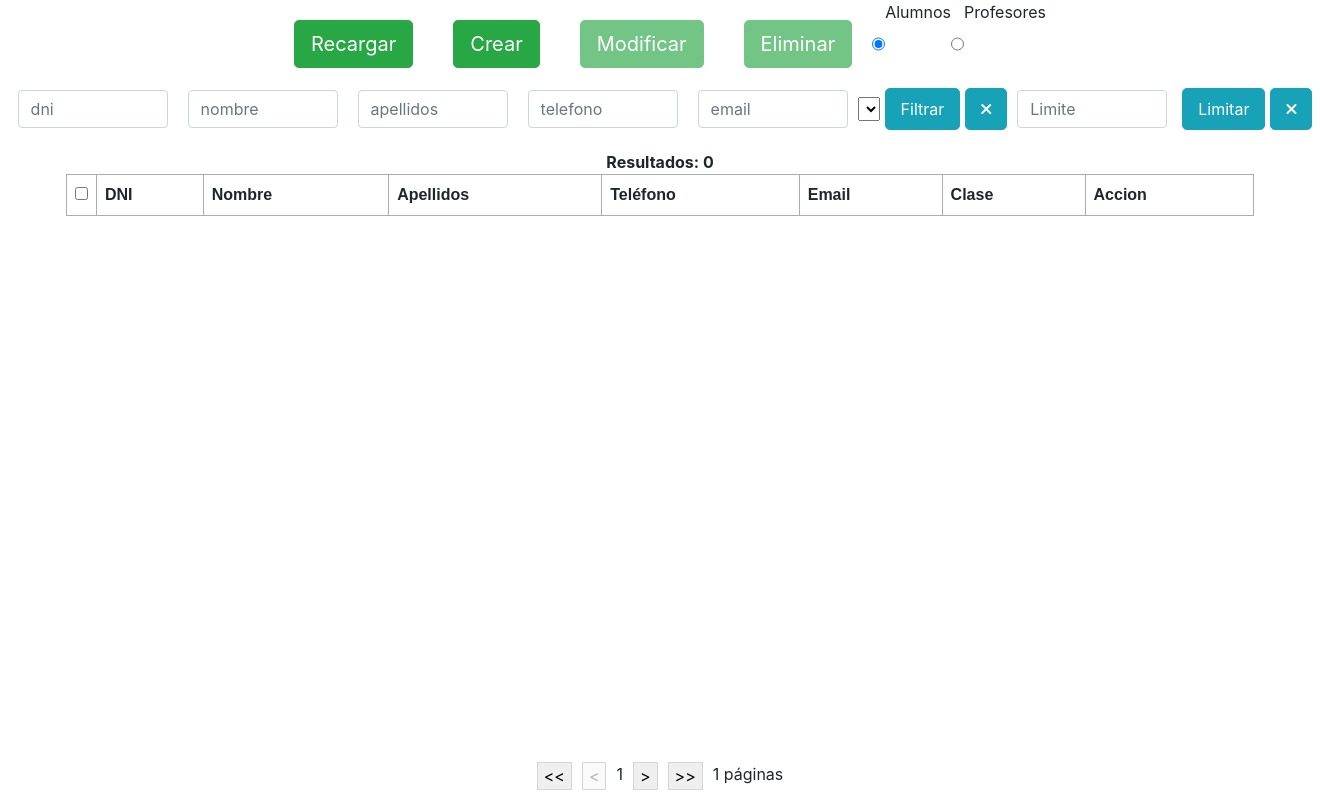
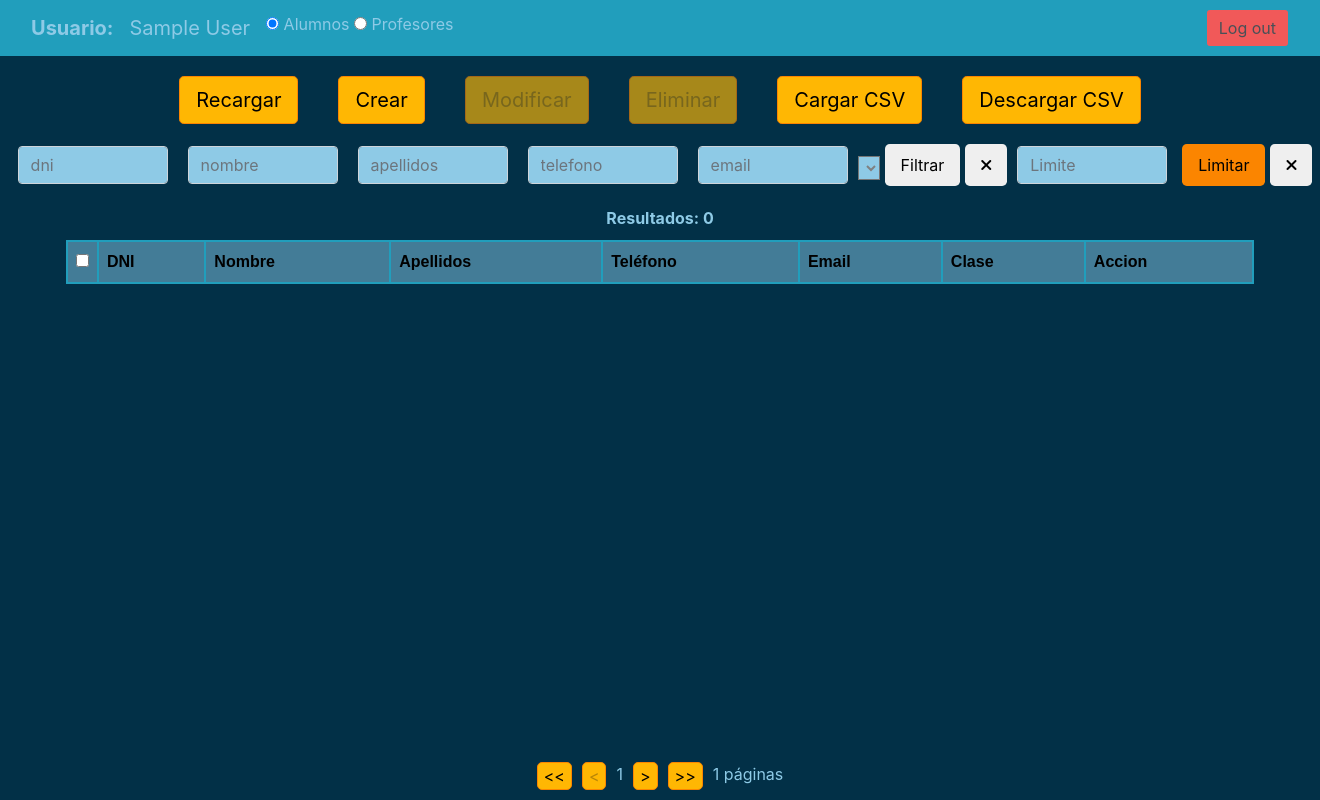
Before and after one commit to CarlosGLOZ/Proyecto-Transversal, a PHP site: page /view/ in a window 1320 px wide. Run offline with PHP 8.4, Linux system fonts and the light colour scheme; the visitor is signed in with stand-in values (Sample User, id 1); data that the repository does not hold is empty; some libraries are stand-ins or nearby versions.

Commit message:
commit styles

```diff
--- a/BDD/bd_escuela.sql
+++ b/BDD/bd_escuela.sql
@@ -65,7 +65,7 @@ CREATE TABLE IF NOT EXISTS tbl_professor(
 	nom_prof varchar (20) NOT NULL,
 	cognoms_prof varchar (20) NULL,
 	email_prof varchar(50) NULL,
-	telf varchar (5) NULL, /* Son les extensions, per exemple: 32256*/
+	telf varchar (9) NULL, /* Son les extensions, per exemple: 32256*/
 	dept int(5) NOT NULL,
     contra varchar(100) NOT NULL,
     `admin` boolean NOT NULL,
--- a/css/main.css
+++ b/css/index.css
@@ -4,22 +4,79 @@ table {
     width: 90%;
 }
 
+body {
+    background-color: rgb(2, 48, 71)!important;
+    font-family: 'Roboto Flex', sans-serif;
+    color: rgb(142, 202, 230) !important;
+}
+
+nav.navbar {
+    background-color: rgb(33, 158, 188)!important;
+}
+
+.btn_logout {
+    background-color: rgb(241, 89, 89)!important;
+}
+
+.btn_crud {
+    background-color: rgb(142, 202, 230) !important;
+}
+
+.filtro {
+    background-color: rgb(142, 202, 230) !important;
+}
+
+.btn_filtros {
+    background-color: rgb(251, 133, 0) !important;
+}
+
+#filtro-select {
+    background-color: rgb(142, 202, 230) !important;
+    color: grey;
+    margin-top: 5px;
+}
+
+.btn_check {
+    background-color: red;
+}
+
+
+/* BOTONES NAVBAR: PROF - ALU*/
+
+
+/* BOTONES PAGINACIÓN: */
+
+.paginacion {
+    background-color: rgb(255, 183, 3);
+    border-style: solid;
+    border-color: rgb(251, 133, 0) !important;
+    border-radius: 5px;
+}
+
 #table {
     width: 100%;
-    height: 70vh;
+    height: 62vh;
     display: block;
     margin-top: 20px;
     display: flex;
     flex-direction: column;
     align-items: center;
     overflow-y: auto;
+    color: black;
 }
 
-td,
-th {
-    border: 1px solid rgb(172, 172, 172);
+td {
+    border: 1px solid rgb(33, 158, 188);
     text-align: left;
     padding: 8px;
+    background-color: rgb(142, 202, 230);
+}
+
+th {
+    border: 2px solid rgb(33, 158, 188);
+    text-align: left;
+    padding: 8px;
+    background-color: rgb(67, 124, 151);
 }
 
 tr:nth-child(even) {
--- a/index.html
+++ b/index.html
@@ -13,7 +13,7 @@
 </head>
 
 <body>
-    <a href="./view/mostrar_usuarios.php"><button>ACCEDER</button></a>
+    <a href="./view/login.php"><button>ACCEDER</button></a>
 </body>
 
 </html>
--- a/js/valida.js
+++ b/js/valida.js
@@ -42,7 +42,7 @@ export var valida_DNI = function(evento) {
 export var valida_telefono = function(evento) {
     //console.log(evento.target.name);
     var valor = evento.target.value;
-    if (valor.length != 5) {
+    if (valor.length != 9) {
         // document.getElementById(evento.target.id + "_msg").innerHTML = evento.target.name + " no es correcto";
         evento.target.style.borderColor = "red";
         evento.target.style.borderWidth = "2px";
--- a/proc/mostrar_alu.php
+++ b/proc/mostrar_alu.php
@@ -82,7 +82,7 @@ $alumnos = mysqli_query($conexion, $sql);
 /* MOSTRAR LOS DATOS */
 ?>
 
-<b class="text-center">Resultados: <?php echo $total ?></b>
+<b style="color: rgb(142, 202, 230); margin-bottom: 10px;" class="text-center">Resultados: <?php echo $total ?></b>
 <table>
 <tr>
 <th class="header-check"><input id="check-all" onClick="checkAllCheckboxes()" type="checkbox"/></th>
--- a/view/index.php
+++ b/view/index.php
@@ -4,6 +4,8 @@
     <meta charset="UTF-8">
     <meta http-equiv="X-UA-Compatible" content="IE=edge">
     <meta name="viewport" content="width=device-width, initial-scale=1.0">
+    <!-- MAIN CSS -->
+    <link rel="stylesheet" href="../css/index.css">
     <!-- Boostrap -->
     <link rel="stylesheet" href="https://maxcdn.bootstrapcdn.com/bootstrap/4.0.0/css/bootstrap.min.css"
         integrity="sha384-Gn5384xqQ1aoWXA+058RXPxPg6fy4IWvTNh0E263XmFcJlSAwiGgFAW/dAiS6JXm" crossorigin="anonymous">
@@ -13,8 +15,10 @@
     <link rel="stylesheet" href="https://cdnjs.cloudflare.com/ajax/libs/font-awesome/6.1.1/css/all.min.css">
     <!-- jquery -->
     <script src="https://ajax.googleapis.com/ajax/libs/jquery/3.6.0/jquery.min.js"></script>
-    <!-- MAIN CSS -->
-    <link rel="stylesheet" href="../css/main.css">
+    <!-- TIPO DE LETRA -->
+    <link rel="preconnect" href="https://fonts.googleapis.com">
+    <link rel="preconnect" href="https://fonts.gstatic.com" crossorigin>
+    <link href="https://fonts.googleapis.com/css2?family=Roboto+Flex:opsz@8..144&display=swap" rel="stylesheet">
     <!-- MAIN JS -->
     <script type="module" src="../js/main.js"></script>
     <title>CRUD - Alumnos</title>
@@ -26,44 +30,67 @@
         val_sesion();
 
     ?>
+    <!-- NAVBAR -->
+    <nav class="navbar navbar-expand-lg navbar-dark bg-dark">
+        <div class="container-fluid">
+            <b><a class="navbar-brand">Usuario:</b><?php echo $_SESSION['nom_prof'];?></a>
+            <button class="navbar-toggler" type="button" data-bs-toggle="collapse" data-bs-target="#navbarScroll" aria-controls="navbarScroll" aria-expanded="false" aria-label="Toggle navigation">
+                <span class="navbar-toggler-icon"></span>
+            </button>
+            <div class="collapse navbar-collapse" id="navbarScroll">
+        <div class="wrap">
+            <form action="" class="formulario">
+                <div class="radio">
+                    <input id="scope-alumnos" class="btn-check" onChange="changeDataVisualizationScope()" type="radio" value="alumnos" name="datos-scope" />
+                    <label for="scope-alumnos">Alumnos</label>
+
+                    <input id="scope-profesores" class="btn-check" onChange="changeDataVisualizationScope()" type="radio" value="profesores" name="datos-scope" />
+                    <label for="scope-profesores">Profesores</label>
+                </div>
+            </form>
+        </div>
+            </div>
+            <form class="d-flex">
+                    <!-- <input class="form-control me-2" type="search" placeholder="Search" aria-label="Search"> -->
+                        <a style="text-align: right;" href='../php/log_out.php'><button class='btn btn_logout form-control ms-1' type='button'>Log out</button></a>
+            </form>
+        </div>
+    </nav>
 
     <!-- OPCIONES -->
     <div class="crear-container">
-        <button onClick="asyncShow()" class="btn btn-success btn-lg button-style" role="button" aria-disabled="true">Recargar</button>
-        <button onClick="alertCreate()" class="btn btn-success btn-lg button-style" role="button" aria-disabled="true">Crear</button>
-        <button disabled id="multiple-modify-button" onClick="alertMultipleModify()" class="btn btn-success btn-lg button-style" role="button" aria-disabled="true">Modificar</button>
-        <button disabled id="multiple-delete-button" onClick="alertMultipleDelete()" class="btn btn-success btn-lg button-style" role="button" aria-disabled="true">Eliminar</button>
-
-        <input id="scope-alumnos" class="btn-check"  onChange="changeDataVisualizationScope()" type="radio" value="alumnos" name="datos-scope" />
-        <label for="scope-alumnos">Alumnos</label>
-        <input id="scope-profesores" onChange="changeDataVisualizationScope()" type="radio" value="profesores" name="datos-scope" />
-        <label for="scope-profesores">Profesores</label>
+        <button onClick="asyncShow()" class="btn paginacion btn-lg button-style" role="button" aria-disabled="true">Recargar</button>
+        <button onClick="alertCreate()" class="btn paginacion btn-lg button-style" role="button" aria-disabled="true">Crear</button>
+        <button disabled id="multiple-modify-button" onClick="alertMultipleModify()" class="btn paginacion btn-lg button-style" role="button" aria-disabled="true">Modificar</button>
+        <button disabled id="multiple-delete-button" onClick="alertMultipleDelete()" class="btn paginacion btn-lg button-style" role="button" aria-disabled="true">Eliminar</button>
+        <a href="../view/cargar_csv(temp).html"><button class="btn paginacion btn-lg button-style" role="button" aria-disabled="true">Cargar CSV</button></a>
+        <a href="../view/descargar_csv(temp).html"><button class="btn paginacion btn-lg button-style" role="button" aria-disabled="true">Descargar CSV</button></a>
     </div>
     <div id="filtrar-container" class="filtrar-container">
         <!-- FILTRO -->
-        <input id="filtro-dni" type="text" name="dni" class="form-control" placeholder="dni"/>
-        <input id="filtro-nombre" type="text" name="nombre" class="form-control" placeholder="nombre"/>
-        <input id="filtro-apellidos" type="text" name="apellidos" class="form-control" placeholder="apellidos"/>
-        <input id="filtro-telefono" type="text" name="telefono" class="form-control" placeholder="telefono"/>
-        <input id="filtro-email" type="email" name="email" class="form-control" placeholder="email"/>
+        <input id="filtro-dni" type="text" name="dni" class="filtro form-control" placeholder="dni"/>
+        <input id="filtro-nombre" type="text" name="nombre" class="filtro form-control" placeholder="nombre"/>
+        <input id="filtro-apellidos" type="text" name="apellidos" class="filtro form-control" placeholder="apellidos"/>
+        <input id="filtro-telefono" type="text" name="telefono" class="filtro form-control" placeholder="telefono"/>
+        <input id="filtro-email" type="email" name="email" class="filtro form-control" placeholder="email"/>
         <select id="filtro-select" class="swal2-input" name='clases'></select>
-        <button class="btn btn-info btn-lg" onClick="storeLocalFilter()">Filtrar</button>
-        <button class="btn btn-info btn-lg" onClick="voidLocalFilter()"><i class="fa-solid fa-xmark"></i></button>
+        <button class="btn btn-filtros btn-lg" onClick="storeLocalFilter()">Filtrar</button>
+        <button class="btn btn-filtros btn-lg" onClick="voidLocalFilter()"><i class="fa-solid fa-xmark"></i></button>
         <!-- LIMITE -->
-        <input id="limite-registros" type="text" class="form-control" placeholder="Limite" />
-        <button class="btn btn-info btn-lg" onClick="changeLimit()">Limitar</button>
-        <button class="btn btn-info btn-lg" onClick="removeLimit()"><i class="fa-solid fa-xmark"></i></button>
+        <input id="limite-registros" type="text" class="filtro form-control" placeholder="Limite" />
+        <button class="btn btn_filtros btn-lg" onClick="changeLimit()">Limitar</button>
+        <button class="btn btn-filtros btn-lg" onClick="removeLimit()"><i class="fa-solid fa-xmark"></i></button>
     </div>
 
     <div id="table"></div>
 
     <!-- PAGINACION -->
     <div class="page-buttons">
-        <button id="start-page-button" onClick="changePage('start')"><<</button>
-        <button id="reduce-page-button" onClick="changePage('reduce')"><</button>
+        <button class="paginacion" id="start-page-button" onClick="changePage('start')"><<</button>
+        <button class="paginacion" id="reduce-page-button" onClick="changePage('reduce')"><</button>
         <span id="current-page">1</span>
-        <button id="add-page-button" onClick="changePage('add')">></button>
-        <button id="end-page-button" onClick="changePage('end')">>></button>
+        <button class="paginacion" id="add-page-button" onClick="changePage('add')">></button>
+        <button class="paginacion" id="end-page-button" onClick="changePage('end')">>></button>
         <span id="num-pages">12 páginas</span>
     </div>
 
```
Also changed, not shown: css/login.css (added, +161 -0 lines), js/alerts.js (+27 -6 lines), js/login.js (added, +12 -0 lines), proc/validar_login.php (+4 -3 lines), view/crear_usuario.php (deleted, +0 -21 lines), view/login.php (+45 -10 lines), view/modificar_usuario.php (deleted, +0 -20 lines), img/jesuiteseducacio-1.png (added).
